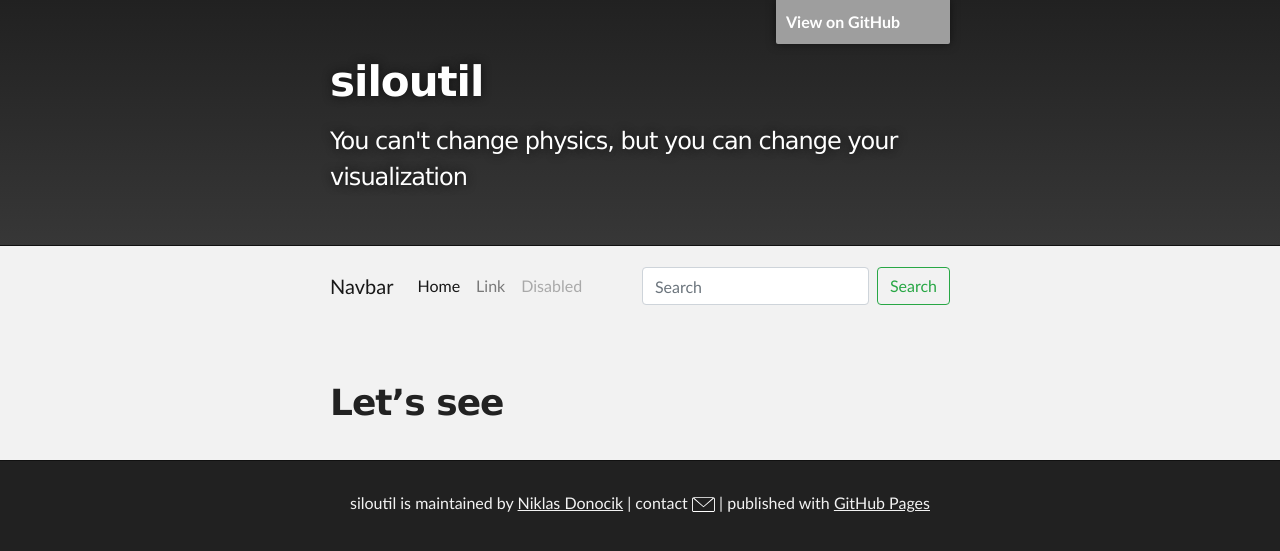
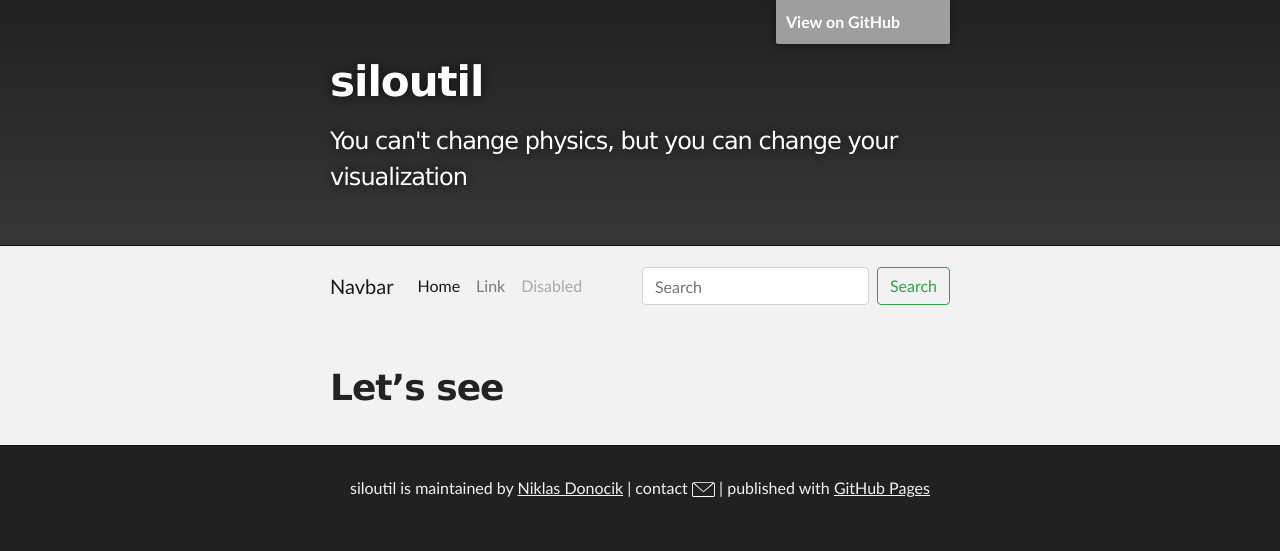
Before and after one commit to siloutil/siloutil.github.io, a Jekyll site: the page built from doc/test.md, in a window 1280 px wide. Shown: the top 551 px of the page. Built offline with Jekyll 4.4.1, drawn with Linux system fonts in a browser that asks for light colours; our own code applies the rules of GitHub Pages for plain Markdown files; grey boxes are pictures that could not be loaded.

Commit message:
Update style.css

```diff
--- a/css/style.css
+++ b/css/style.css
@@ -486,7 +486,7 @@ form{
 	border-bottom:1px solid #111
 }
 #main_content{
-	padding-top:40px
+	padding-top:25px
 }
 #footer_wrap{
 	background:#212121
```
